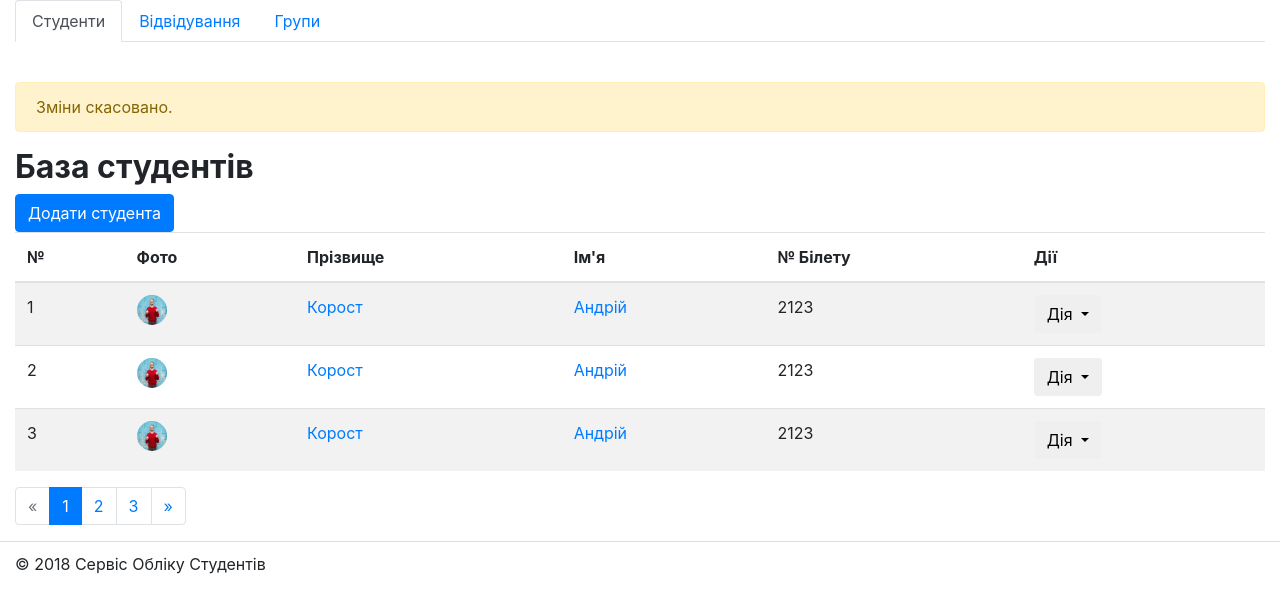
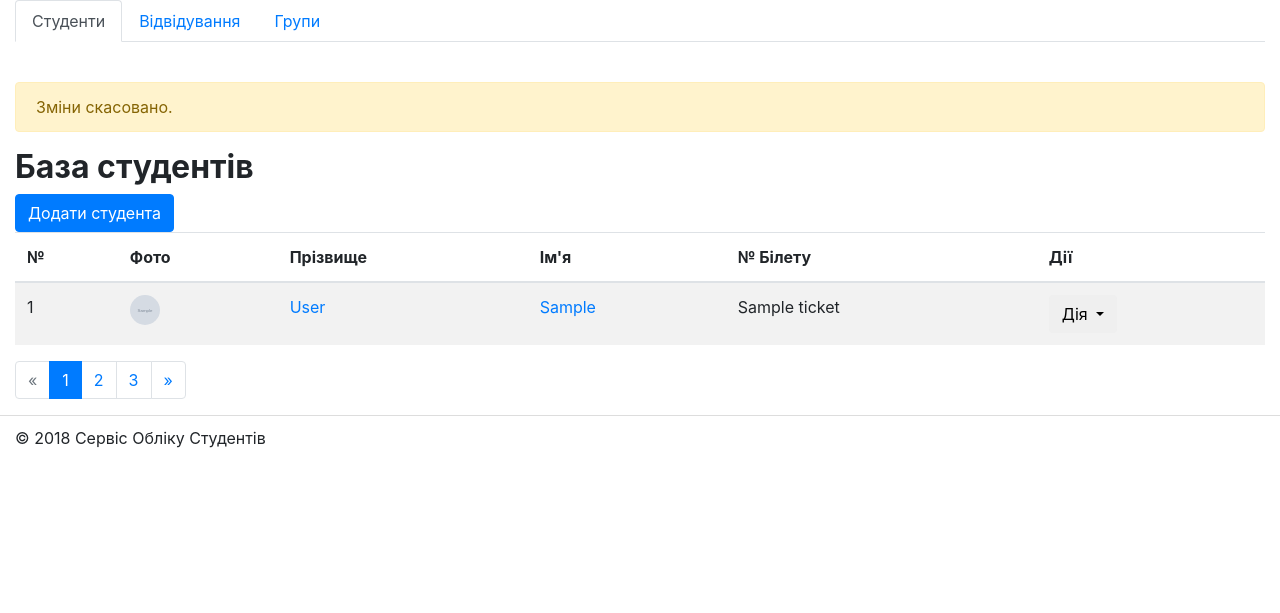
Before and after one commit to itepliuk/studentsdb, a Django app: template students/templates/students/students_list.html in a window 1280 px wide. Shown: the part 60-673 px from the top of the page. Run offline with Django 3.2, Linux system fonts and the light colour scheme; the template is opened without the code that fills it: most values are stand-ins (such as "Sample title", 1, 10 or a date in 2020); grey boxes marked "Sample" are stand-in pictures; some libraries are stand-ins or nearby versions.

Commit message:
Updated views.py, Reorganised static files

```diff
--- a/students/templates/students/students_list.html
+++ b/students/templates/students/students_list.html
@@ -1,3 +1,5 @@
+{% load static %}
+
 <!DOCTYPE html>
 <html lang="uk">
 
@@ -8,7 +10,7 @@
 
 	<!--Include Styles -->
 	<link rel="stylesheet" href="https://maxcdn.bootstrapcdn.com/bootstrap/4.0.0/css/bootstrap.min.css" integrity="sha384-Gn5384xqQ1aoWXA+058RXPxPg6fy4IWvTNh0E263XmFcJlSAwiGgFAW/dAiS6JXm" crossorigin="anonymous">
-	<link rel="stylesheet" type="text/css" href="./css/main.css">
+	<link rel="stylesheet" type="text/css" href="{% static 'css/main.css' %}">
 
 </head>
 
@@ -82,63 +84,27 @@
 						</tr>
 					</thead>
 					<tbody>
+						{% for student in students %}
 						<tr>
-							<td>1</td>
-							<td><img class="rounded-circle" height="30" width="30" src="./img/f1.jpg"></td>
-							<td><a title="Редагувати" href="{% url 'students_edit' 1 %}"> Корост</a></td>
-							<td><a title="Редагувати" href="{% url 'students_edit' 1 %}">Андрій</a></td>
-							<td>2123</td>
+							<td>{{ forloop.counter }}</td>
+							<td><img class="rounded-circle" height="30" width="30" src="{% static student.image %}"></td>
+							<td><a title="Редагувати" href="{% url 'students_edit' student.id %}">{{ student.last_name }}</a></td>
+							<td><a title="Редагувати" href="{% url 'students_edit' student.id %}">{{ student.first_name }}</a></td>
+							<td>{{ student.ticket }}</td>
 							<td>
 								<div class="dropdown">
 								 	<button class="btn btn-default dropdown-toggle" type="button" id="dropdownMenuButton" data-toggle="dropdown" aria-haspopup="true" aria-expanded="false">
 								    Дія
 									</button>
 								<div class="dropdown-menu" aria-labelledby="dropdownMenuButton">
-									<a class="dropdown-item" href="/journal">Відвідування</a>
-								    <a class="dropdown-item" href="{% url 'students_edit' 1 %}">Редагувати</a>
-								    <a class="dropdown-item" href="{% url 'students_delete' 1 %}">Видалити</a>
+									<a class="dropdown-item" href="/journal/{{ student.id}}">Відвідування</a>
+								    <a class="dropdown-item" href="{% url 'students_edit' student.id %}">Редагувати</a>
+								    <a class="dropdown-item" href="{% url 'students_delete' student.id %}">Видалити</a>
 								</div>
 								</div>
 							</td>
 						</tr>
-						<tr>
-							<td>2</td>
-							<td><img class="rounded-circle" height="30" width="30" src="./img/f1.jpg"></td>
-							<td><a title="Редагувати" href="/students/2/edit"> Корост</a></td>
-							<td><a title="Редагувати" href="/students/2/edit">Андрій</a></td>
-							<td>2123</td>
-							<td>
-								<div class="dropdown">
-								 	<button class="btn btn-default dropdown-toggle" type="button" id="dropdownMenuButton" data-toggle="dropdown" aria-haspopup="true" aria-expanded="false">
-								    Дія
-									</button>
-								<div class="dropdown-menu" aria-labelledby="dropdownMenuButton">
-									<a class="dropdown-item" href="/journal">Відвідування</a>
-								    <a class="dropdown-item" href="/students/2/edit">Редагувати</a>
-								    <a class="dropdown-item" href="/students/2/delete">Видалити</a>
-								</div>
-								</div>
-							</td>
-						</tr>
-						<tr>
-							<td>3</td>
-							<td><img class="rounded-circle" height="30" width="30" src="./img/f1.jpg"></td>
-							<td><a title="Редагувати" href="#"> Корост</a></td>
-							<td><a title="Редагувати" href="#">Андрій</a></td>
-							<td>2123</td>
-							<td>
-								<div class="dropdown">
-								 	<button class="btn btn-default dropdown-toggle" type="button" id="dropdownMenuButton" data-toggle="dropdown" aria-haspopup="true" aria-expanded="false">
-								    Дія
-									</button>
-								<div class="dropdown-menu" aria-labelledby="dropdownMenuButton">
-									<a class="dropdown-item" href="#">Відвідування</a>
-								    <a class="dropdown-item" href="#">Редагувати</a>
-								    <a class="dropdown-item" href="#">Видалити</a>
-								</div>
-								</div>
-							</td>
-						</tr>
+						{% endfor %}
 					</tbody>
 				</table>
 				<nav aria-label="...">
```
Also changed, not shown: students/views.py (+20 -1 lines), static/img/f1.jpg (deleted), static/img/f3.jpg (deleted), students/static/css/main.css (renamed from static/css/main.css), students/static/edit_form.html (renamed from static/edit_form.html), students/static/groups.html (renamed from static/groups.html), students/static/img/f2.jpg (renamed from static/img/f2.jpg), students/static/index.html (renamed from static/index.html), students/static/journal.html (renamed from static/journal.html), students/static/students_list.html (renamed from static/students_list.html), 2 other files.
